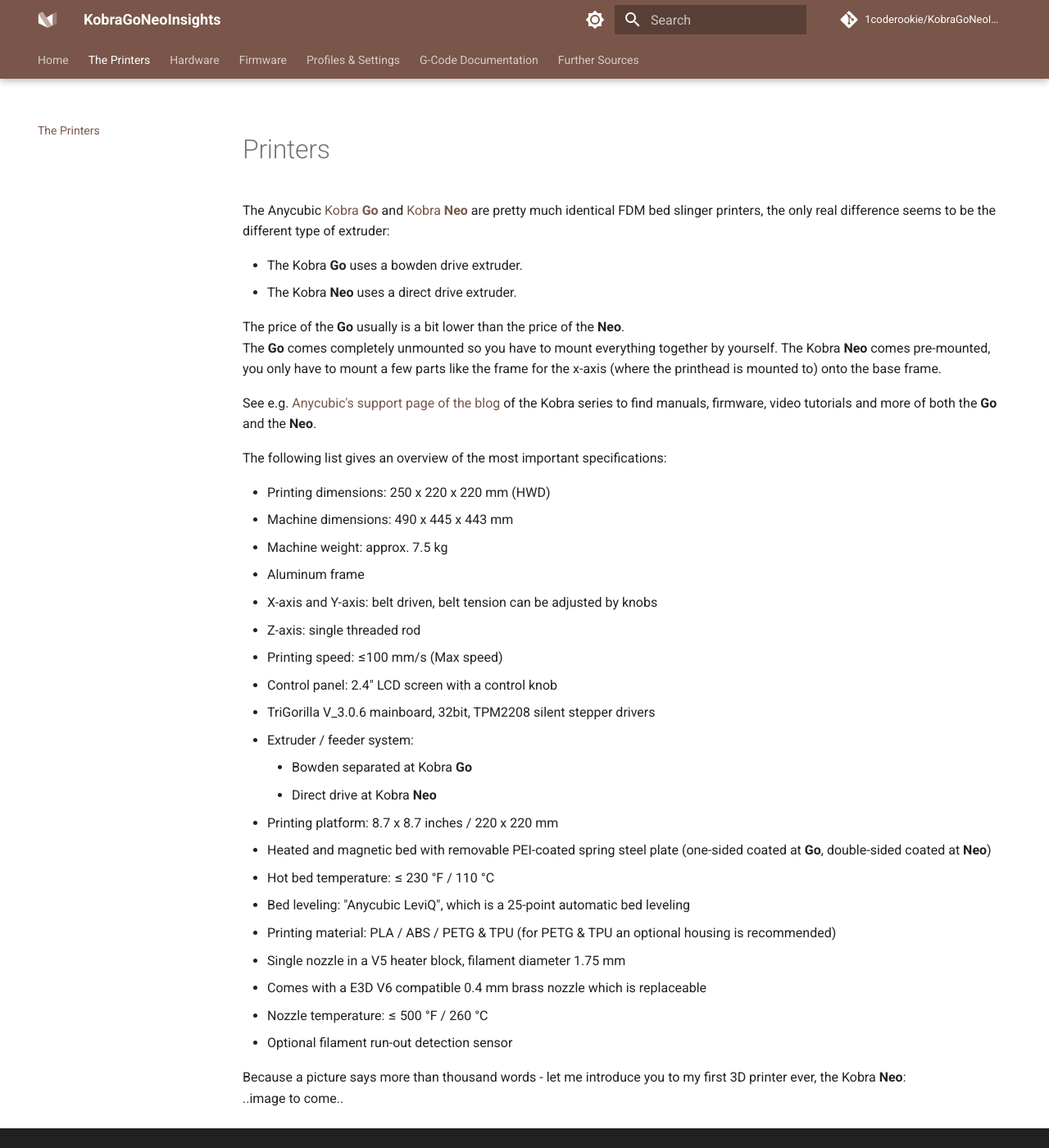
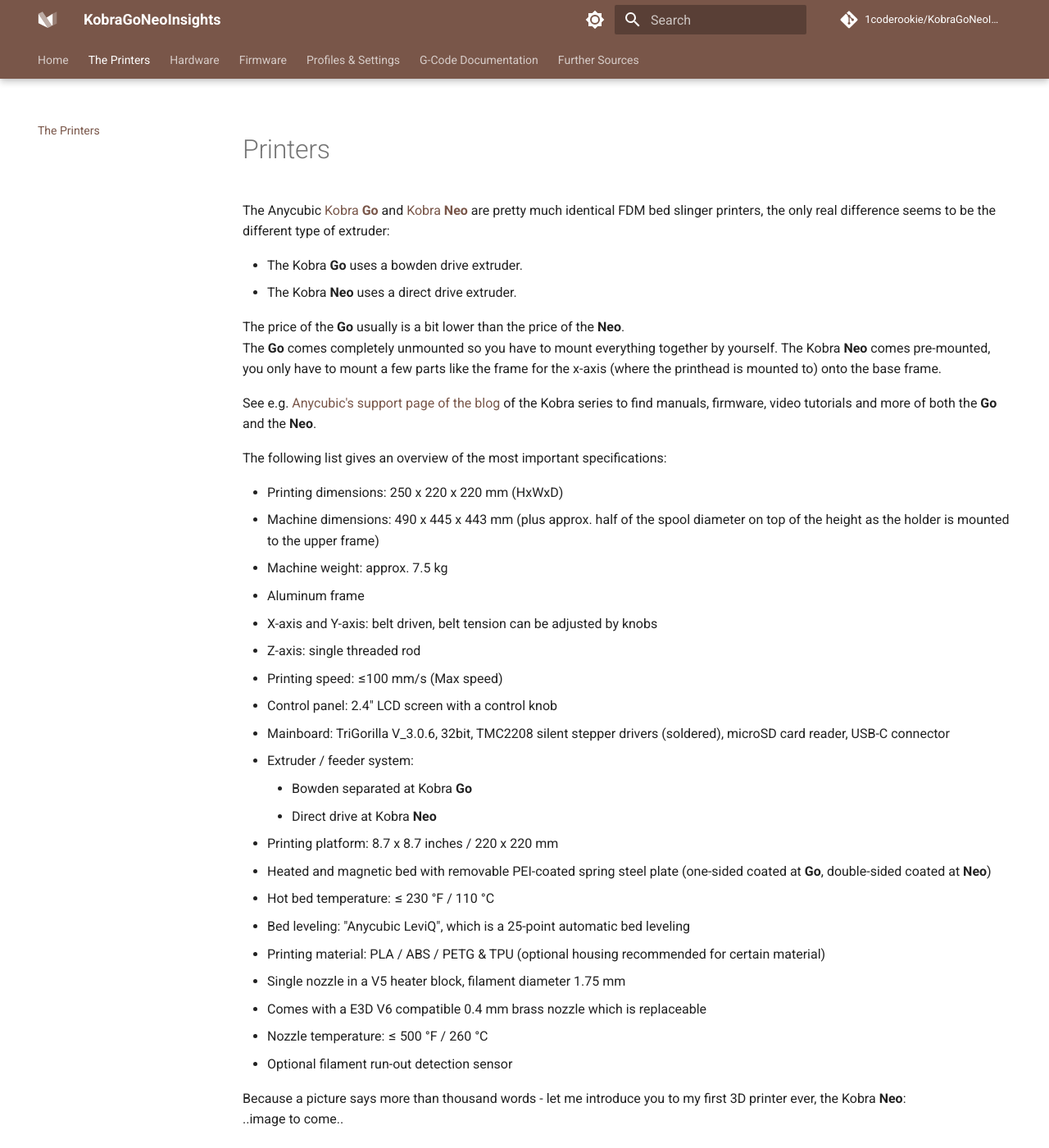
Before and after one commit to 1coderookie/KobraGoNeoInsights, an MkDocs documentation site: the page built from docs/printers.md, in a window 1280 px wide and 1400 px high. Shown: the whole window at 82% size. Built offline with MkDocs 1.6.1 and Material for MkDocs 9.7.7, drawn with Linux system fonts in a browser that asks for light colours; comment, search, counter and statistics services are not loaded.

Commit message:
Update printers.md

```diff
--- a/docs/printers.md
+++ b/docs/printers.md
@@ -13,15 +13,15 @@
 
 The following list gives an overview of the most important specifications:
 
-- Printing dimensions: 250 x 220 x 220 mm (HWD)
-- Machine dimensions: 490 x 445 x 443 mm
+- Printing dimensions: 250 x 220 x 220 mm (HxWxD)
+- Machine dimensions: 490 x 445 x 443 mm (plus approx. half of the spool diameter on top of the height as the holder is mounted to the upper frame)
 - Machine weight: approx. 7.5 kg
 - Aluminum frame
 - X-axis and Y-axis: belt driven, belt tension can be adjusted by knobs
 - Z-axis: single threaded rod
 - Printing speed: ≤100 mm/s (Max speed)
 - Control panel: 2.4" LCD screen with a control knob
-- TriGorilla V_3.0.6 mainboard, 32bit, TPM2208 silent stepper drivers
+- Mainboard: TriGorilla V_3.0.6, 32bit, TMC2208 silent stepper drivers (soldered), microSD card reader, USB-C connector
 - Extruder / feeder system:
     - Bowden separated at Kobra **Go**
     - Direct drive at Kobra **Neo**
@@ -29,7 +29,7 @@
 - Heated and magnetic bed with removable PEI-coated spring steel plate (one-sided coated at **Go**, double-sided coated at **Neo**)
 - Hot bed temperature: ≤ 230 °F / 110 °C
 - Bed leveling: "Anycubic LeviQ", which is a 25-point automatic bed leveling
-- Printing material: PLA / ABS / PETG & TPU (for PETG & TPU an optional housing is recommended)
+- Printing material: PLA / ABS / PETG & TPU (optional housing recommended for certain material)
 - Single nozzle in a V5 heater block, filament diameter 1.75 mm
 - Comes with a E3D V6 compatible 0.4 mm brass nozzle which is replaceable
 - Nozzle temperature: ≤ 500 °F / 260 °C
```
